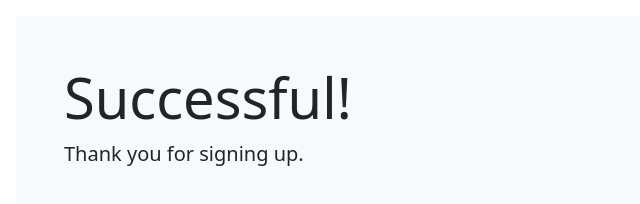
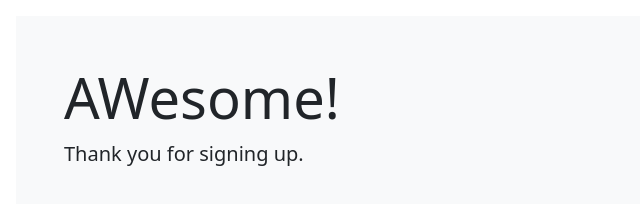
Before and after one commit to jeckdix/Newsletter, a website: page success.html in a window 1280 px wide. Shown: the whole page, without its empty margins (0-640 px from the left). Drawn offline with nearby package versions, Linux system fonts and the light colour scheme.

Commit message:
correct h1 content and title

```diff
--- a/success.html
+++ b/success.html
@@ -5,11 +5,11 @@
     <meta http-equiv="X-UA-Compatible" content="IE=edge">
     <meta name="viewport" content="width=device-width, initial-scale=1.0">
     <link href="https://cdn.jsdelivr.net/npm/bootstrap@5.0.2/dist/css/bootstrap.min.css" rel="stylesheet" integrity="sha384-EVSTQN3/azprG1Anm3QDgpJLIm9Nao0Yz1ztcQTwFspd3yD65VohhpuuCOmLASjC" crossorigin="anonymous">
-    <title>Sucessful</title>
+    <title>Successful</title>
 </head>
 <body>
     <div class="bg-light p-5 rounded-lg m-3">
-        <h1 class="display-4">Successful!</h1>
+        <h1 class="display-4">AWesome!</h1>
         <p class="lead"> Thank you for signing up.</p>
       </div>
 
```
